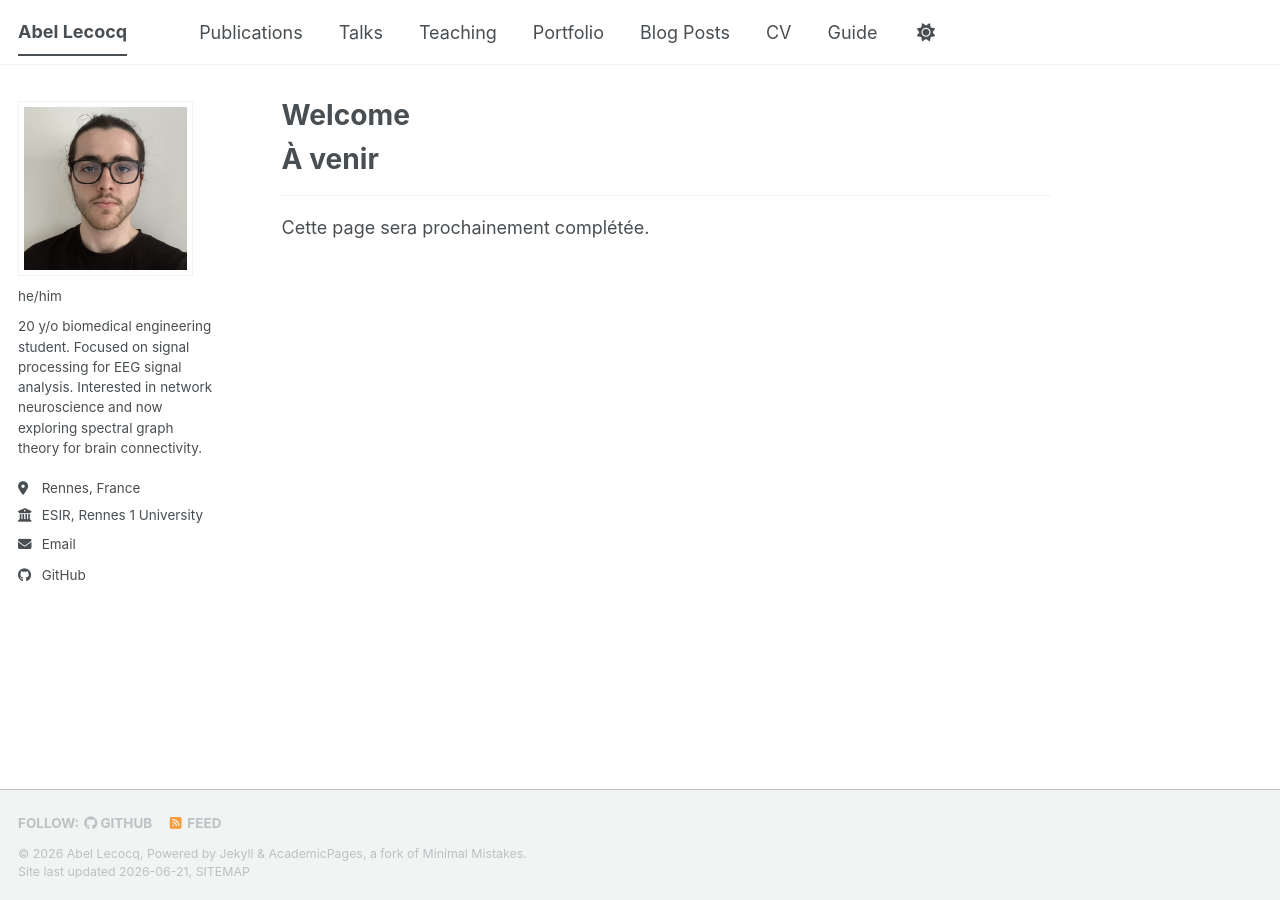
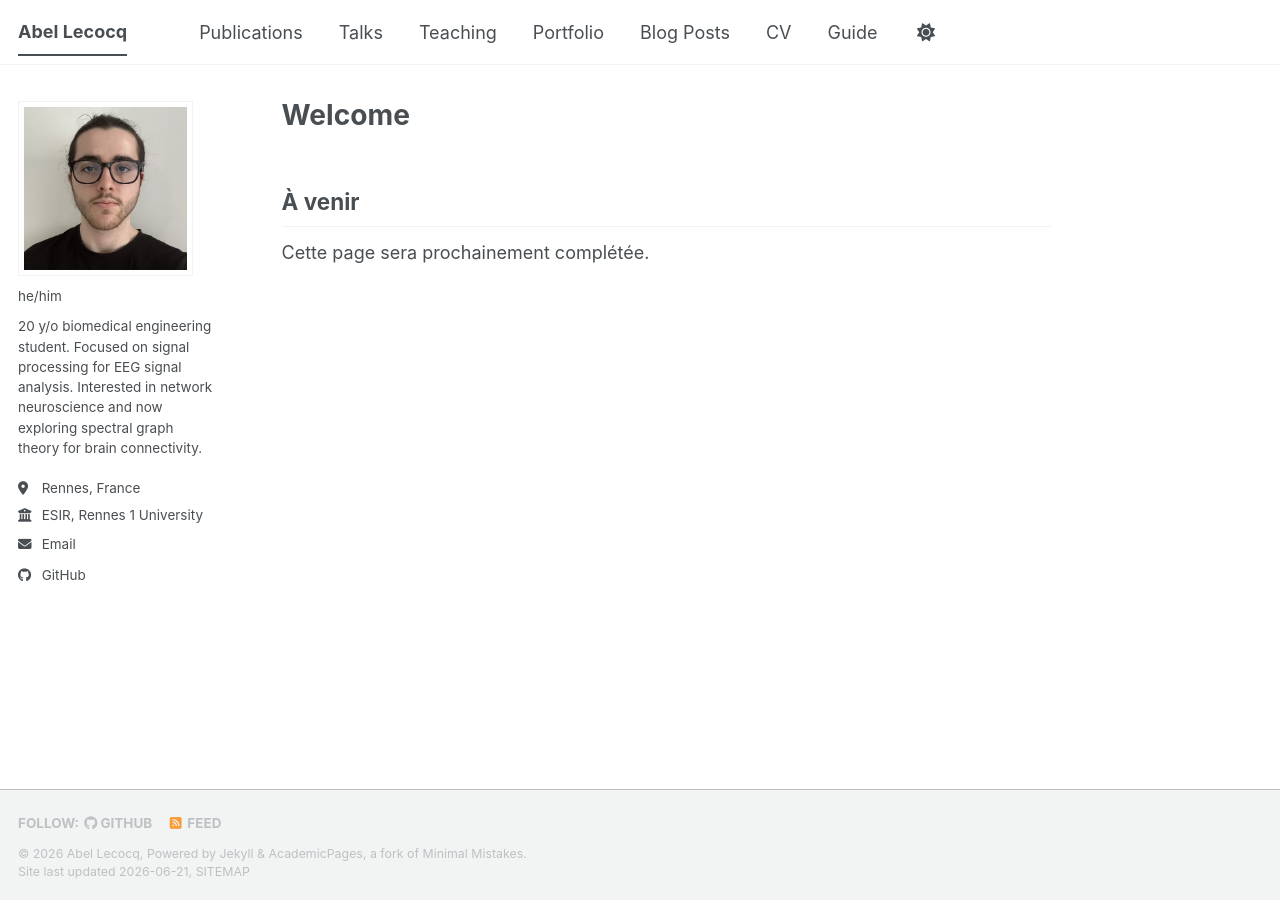
Before and after one commit to Abelccq/Abelccq.github.io, a Jekyll site: the page built from _pages/about.md, in a window 1280 px wide. Built offline with Jekyll 4.4.1, drawn with Linux system fonts in a browser that asks for light colours; a script bundle is joined from its source files by our own code; library files that are not in the unit come from our copies.

```diff
--- a/_pages/about.md
+++ b/_pages/about.md
@@ -7,6 +7,5 @@ redirect_from:
   - /about.html
 ---
 
-# À venir
-------
+## À venir
 Cette page sera prochainement complétée.
```
